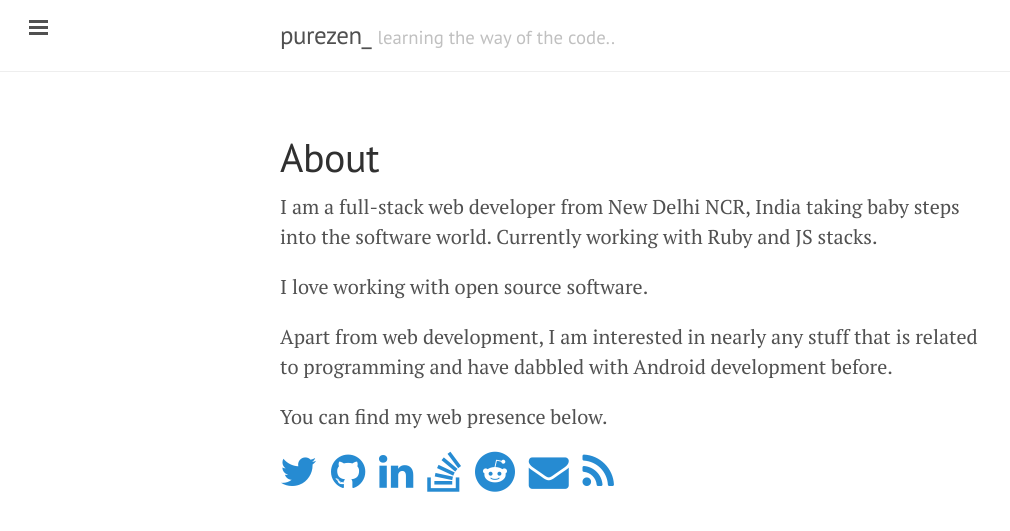
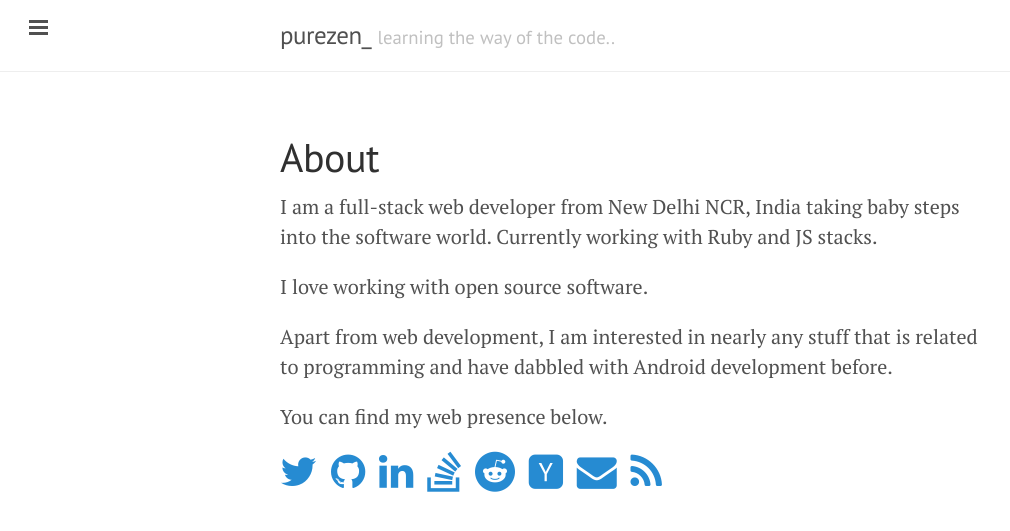
Before and after one commit to purezen/purezen.github.io, a Jekyll site: the page built from about.md, in a window 1280 px wide. Shown: the top 531 px of the page, without its empty margins (0-1010 px from the left). Built offline with Jekyll 4.4.1, drawn with Linux system fonts in a browser that asks for light colours; nearby versions of some CDN libraries; Markdown is read by kramdown in place of the engine named in the settings.

Commit message:
Add hacker-news reference to about page

```diff
--- a/_config.yml
+++ b/_config.yml
@@ -31,6 +31,7 @@ author:
   twitter:          purezen_
   reddit:           purezen
   linkedin:         purezen
+  ycombinator:      purezen
   quora:            Aditya-Bhardwaj-4
   stackoverflow:    1509855/purezen
 
--- a/about.md
+++ b/about.md
@@ -22,6 +22,8 @@ You can find my web presence below.
 &thinsp;
 <a href="http://reddit.com/user/{{ site.author.reddit }}"><i class="fa fa-2x fa-reddit"></i></a>
 &thinsp;
+<a href="https://news.ycombinator.com/user?id={{ site.author.ycombinator }}"><i class="fa fa-2x fa-hacker-news"></i></a>
+&thinsp;
 <a href="mailto:{{ site.author.email }}"><i class="fa fa-2x fa-envelope"></i></a>
 &thinsp;
 <a href="{{ site.url }}/atom.xml"><i class="fa fa-2x fa-rss"></i></a>
```
